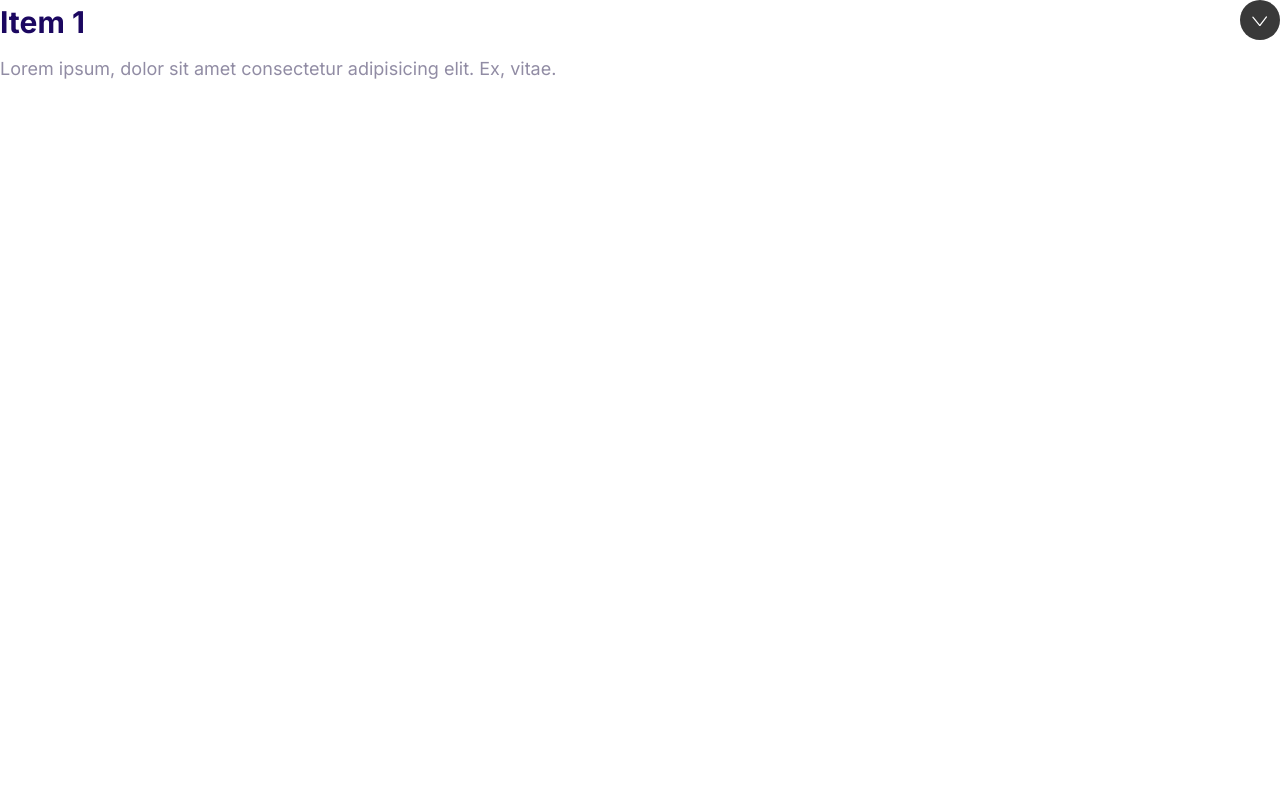
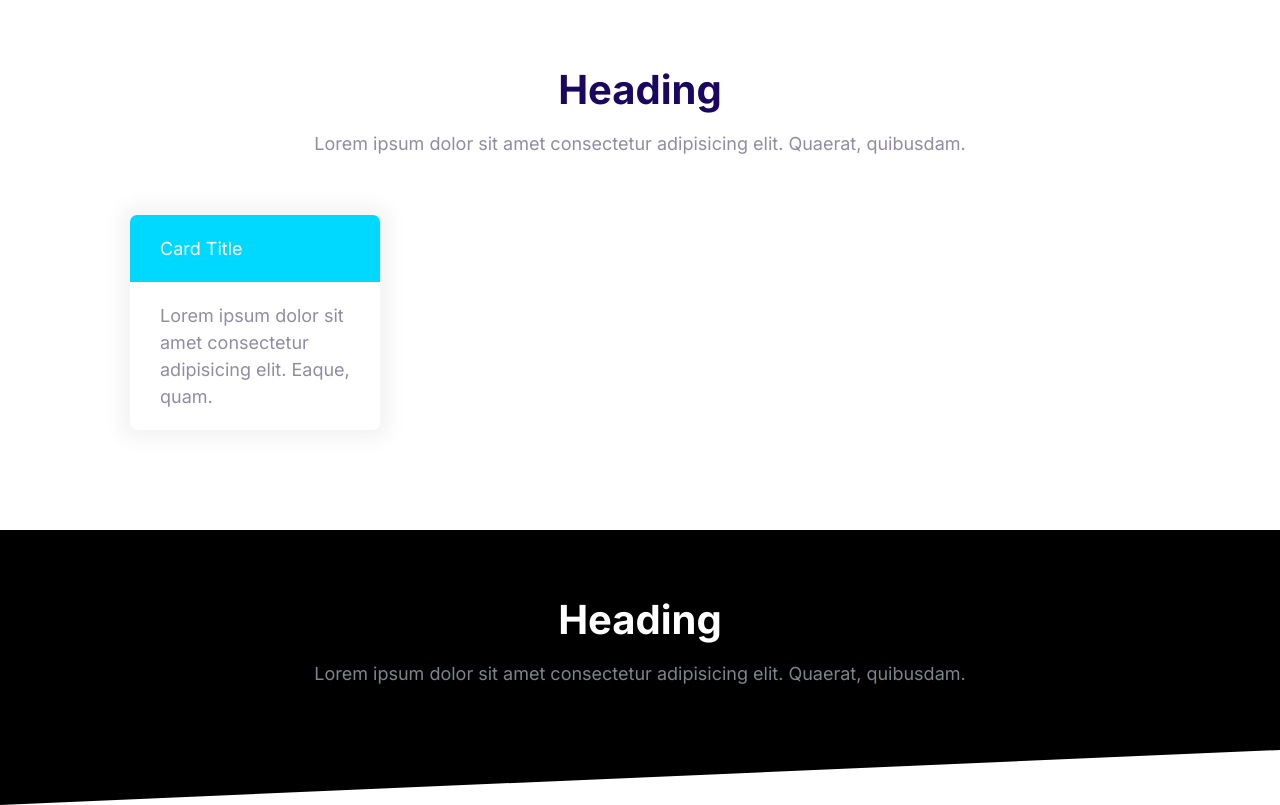
Before and after one commit to jahadev/cloud-hosting, a plain HTML site: page index.html in a window 1280 px wide. Drawn offline with Linux system fonts and the light colour scheme.

Commit message:
Define the blocks.

```diff
--- a/css/styles.css
+++ b/css/styles.css
@@ -526,3 +526,35 @@ a {
   max-height: 100vh;
   opacity: 1;
 }
+/* Blocks */
+.block {
+  --padding-vertical: 6rem;
+  padding: var(--padding-vertical) 2rem;
+}
+.block__header {
+  text-align: center;
+}
+
+.block__heading {
+  margin-top: 0;
+}
+.block--dark {
+  background: #000;
+  color: #7b858b;
+}
+.block--dark .block__heading {
+  color: #fff;
+}
+.block--skewed-right {
+  padding-bottom: calc(var(--padding-vertical) + 4rem);
+  clip-path: polygon(0% 0%, 100% 0%, 100% 100%, 0% 80%);
+}
+.block--skewed-left {
+  padding-bottom: calc(var(--padding-vertical) + 4rem);
+  clip-path: polygon(0% 0%, 100% 0%, 100% 80%, 0% 100%);
+}
+
+.container {
+  max-width: 1140px;
+  margin: 0 auto;
+}
--- a/index.html
+++ b/index.html
@@ -15,17 +15,33 @@
     <link rel="stylesheet" href="css/styles.css" />
   </head>
   <body>
-    <div class="collapsible collapsible--expanded">
-      <header class="collapsible__header">
-        <h2 class="collapsible__heading">Item 1</h2>
-        <svg class="icon icon--white collapsible__chevron">
-          <use xlink:href="images/sprite.svg#chevron"></use>
-        </svg>
+    <section class="block container">
+      <header class="block__header">
+        <h2 class="block__heading">Heading</h2>
+        <p>
+          Lorem ipsum dolor sit amet consectetur adipisicing elit. Quaerat,
+          quibusdam.
+        </p>
       </header>
-      <div class="collapsible__content">
-        Lorem ipsum, dolor sit amet consectetur adipisicing elit. Ex, vitae.
+      <div style="width: 30%; padding: 4rem">
+        <div class="card card--secondary">
+          <header class="card__header">Card Title</header>
+          <div class="card__body">
+            Lorem ipsum dolor sit amet consectetur adipisicing elit. Eaque,
+            quam.
+          </div>
+        </div>
       </div>
-    </div>
+    </section>
+    <section class="block block--dark block--skewed-left">
+      <header class="block__header container">
+        <h2 class="block__heading">Heading</h2>
+        <p>
+          Lorem ipsum dolor sit amet consectetur adipisicing elit. Quaerat,
+          quibusdam.
+        </p>
+      </header>
+    </section>
     <script src="js/main.js"></script>
   </body>
 </html>
```
Also changed, not shown: components/blocks.html (added, +26 -0 lines), components/card.html (+6 -4 lines).
